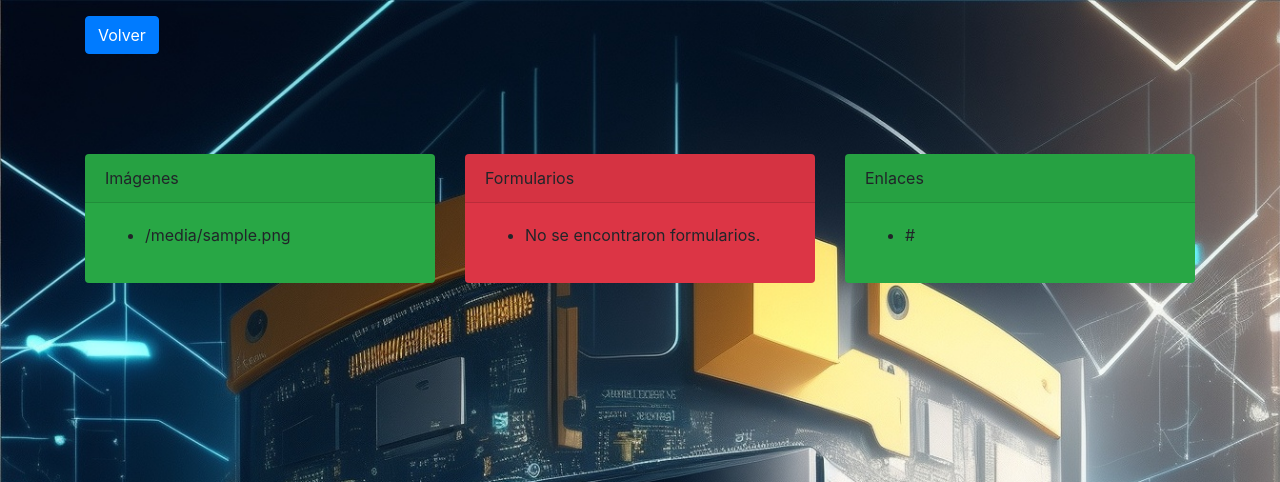
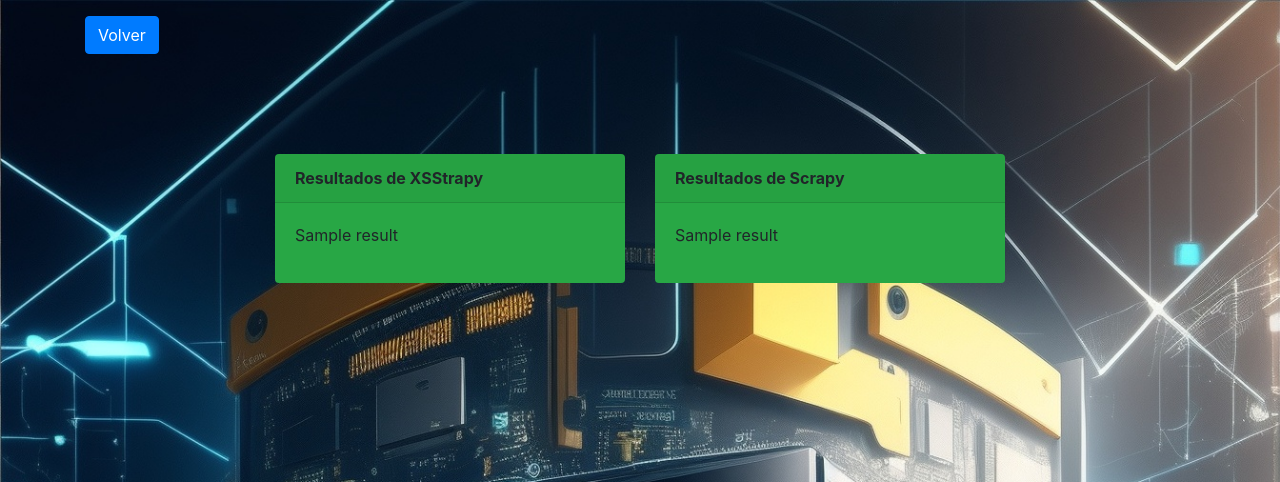
Before and after one commit to Brunoiit/CLOUDING-SECURITY, a Django app: template cloudsecurity/securityapp/templates/results.html in a window 1280 px wide. Shown: the top 482 px of the page. Run offline with Django 4.2, Linux system fonts and the light colour scheme; the template is opened without the code that fills it: most values are stand-ins (such as "Sample title", 1, 10 or a date in 2020); parts of the project's set-up code (start-up, migrations or seed data) failed here and were passed over; some libraries are stand-ins or nearby versions.

Commit message:
Finalizando proyecto

```diff
--- a/cloudsecurity/securityapp/static/css/results.css
+++ b/cloudsecurity/securityapp/static/css/results.css
@@ -18,3 +18,21 @@
     background-repeat: repeat;
     background-size: cover;
 }
+
+.result-title {
+    font-weight: bold;
+    margin-bottom: 10px;
+}
+.result-list {
+    list-style: none;
+    padding: 0;
+}
+.result-list-item {
+    margin-bottom: 5px;
+}
+.success {
+    color: green;
+}
+.danger {
+    color: red;
+}
--- a/cloudsecurity/securityapp/templates/results.html
+++ b/cloudsecurity/securityapp/templates/results.html
@@ -13,50 +13,42 @@
     <div class="container">
         <div class="row justify-content-center">
             <div class="col-md-4">
-                <div class="card {% if img_urls %}bg-success{% else %}bg-danger{% endif %}">
+                <div class="card {% if xss_results %}bg-success{% else %}bg-danger{% endif %}">
                     <div class="card-header">
-                        Imágenes
+                        <span class="result-title">Resultados de XSStrapy</span>
                     </div>
                     <div class="card-body">
-                        <ul>
-                            {% for img_url in img_urls %}
-                                <li>{{ img_url }}</li>
+                        {% if xss_results %}
+                            <ul class="result-list">
+                                {% for result in xss_results %}
+                                    <li class="result-list-item">{{ result }}</li>
                                 {% empty %}
-                                <li>No se encontraron imágenes.</li>
+                                    <li class="result-list-item">No se encontraron resultados de XSStrapy.</li>
                                 {% endfor %}
                             </ul>
+                        {% else %}
+                            <div class="result-list-item">No se encontraron resultados de XSStrapy.</div>
+                        {% endif %}
                     </div>
                 </div>
             </div>
             <div class="col-md-4">
-                <div class="card {% if forms %}bg-success{% else %}bg-danger{% endif %}">
+                <div class="card {% if scrapy_results %}bg-success{% else %}bg-danger{% endif %}">
                     <div class="card-header">
-                        Formularios
+                        <span class="result-title">Resultados de Scrapy</span>
                     </div>
                     <div class="card-body">
-                        <ul>
-                            {% for form in forms %}
-                                <li>{{ form }}</li>
+                        {% if scrapy_results %}
+                            <ul class="result-list">
+                                {% for result in scrapy_results %}
+                                    <li class="result-list-item">{{ result }}</li>
                                 {% empty %}
-                                <li>No se encontraron formularios.</li>
+                                    <li class="result-list-item">No se encontraron resultados de Scrapy.</li>
                                 {% endfor %}
                             </ul>
-                    </div>
-                </div>
-            </div>
-            <div class="col-md-4">
-                <div class="card {% if links %}bg-success{% else %}bg-danger{% endif %}">
-                    <div class="card-header">
-                        Enlaces
-                    </div>
-                    <div class="card-body">
-                        <ul>
-                            {% for link in links %}
-                                <li>{{ link }}</li>
-                            {% empty %}
-                                <li>No se encontraron enlaces.</li>
-                            {% endfor %}
-                        </ul>
+                        {% else %}
+                            <div class="result-list-item">No se encontraron resultados de Scrapy.</div>
+                        {% endif %}
                     </div>
                 </div>
             </div>
```
Lines whose indentation alone changed are shown as unchanged.
